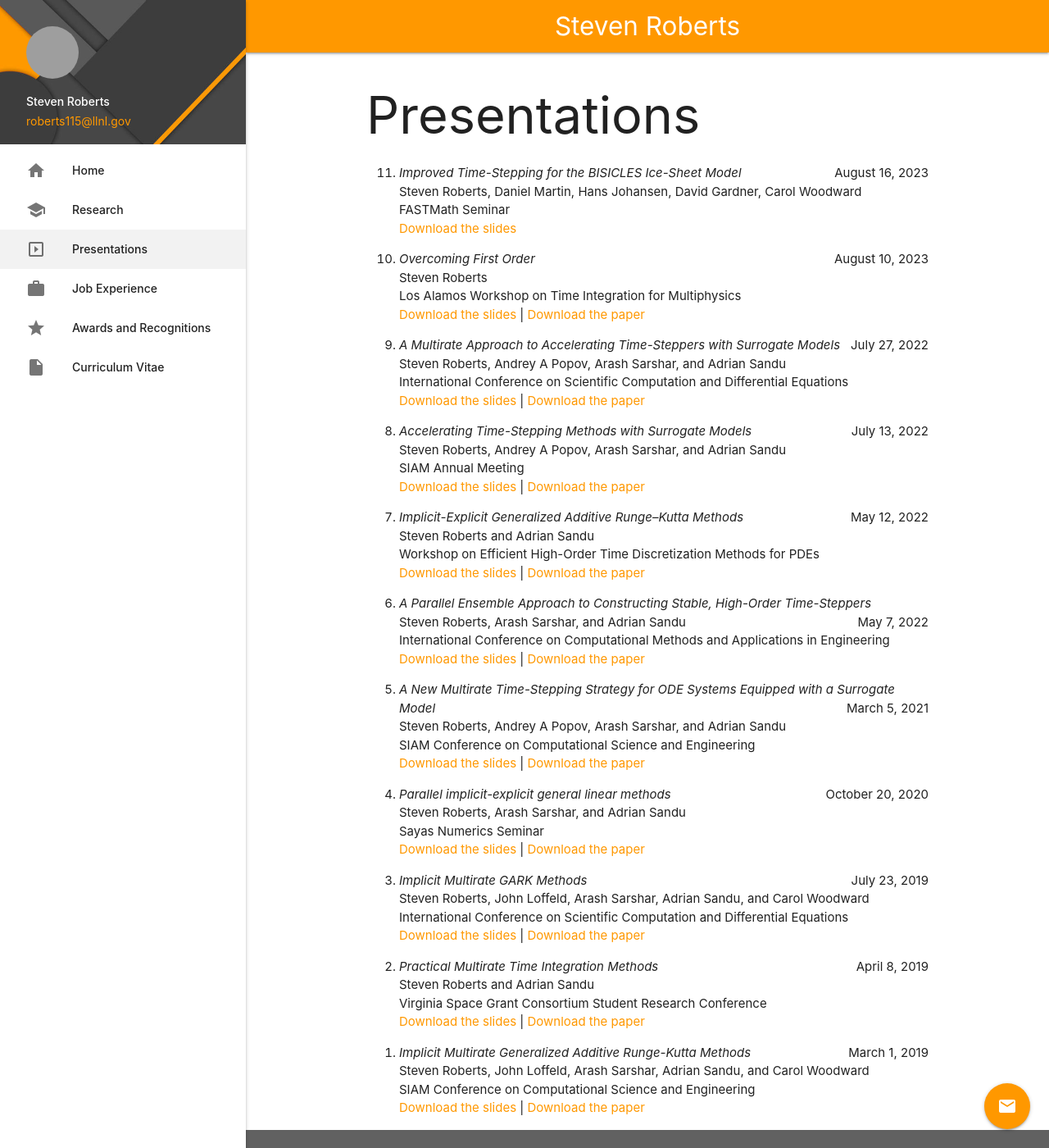
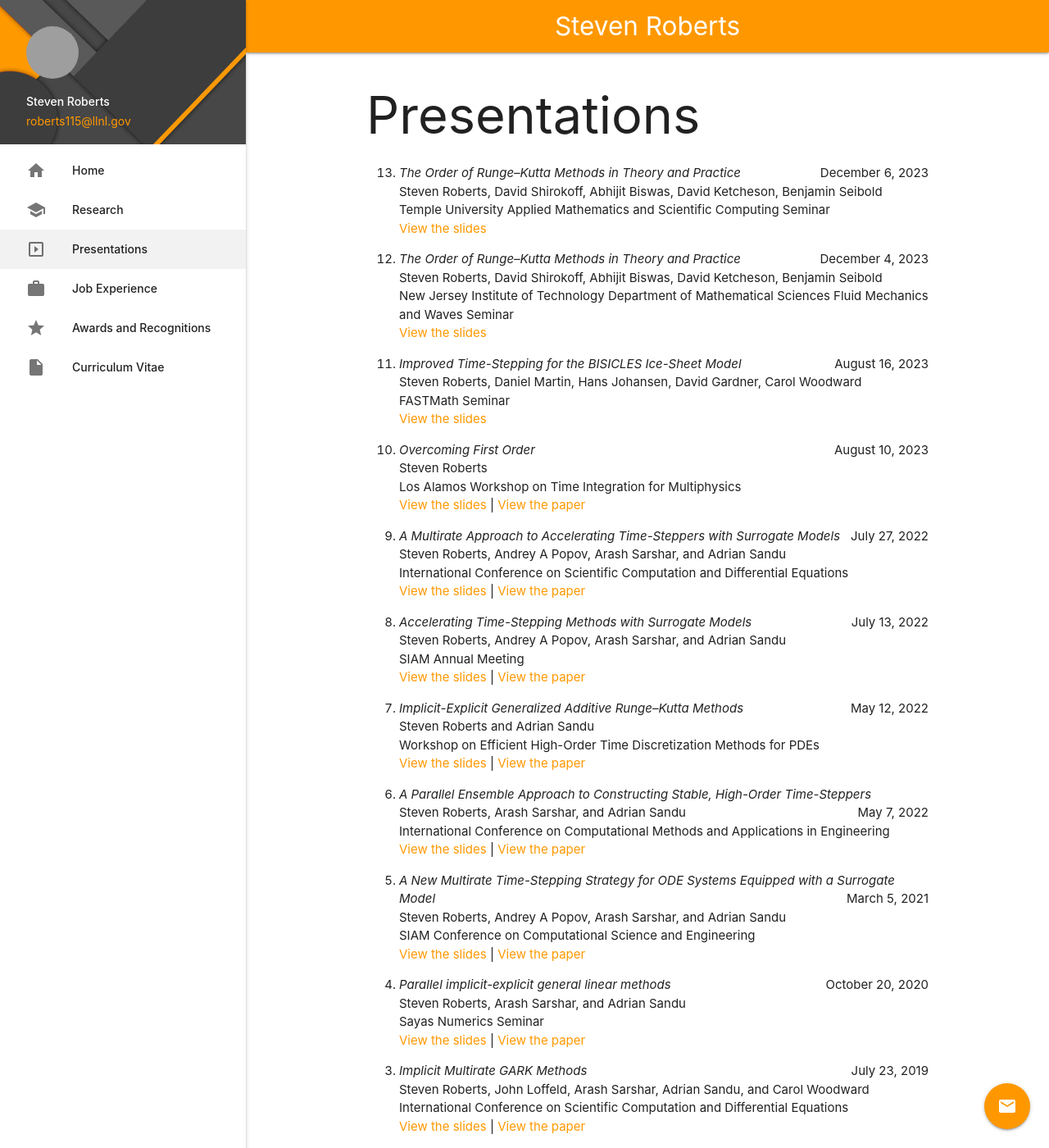
Before and after one commit to Steven-Roberts/Steven-Roberts.github.io, a Jekyll site: the page built from presentations/index.md, in a window 1280 px wide and 1400 px high. Shown: the whole window at 82% size. Built offline with Jekyll 4.4.1, drawn with Linux system fonts in a browser that asks for light colours; some of the changed text lies outside the part shown; grey boxes are pictures that could not be loaded.

Commit message:
Add seminar talks

```diff
--- a/_includes/presentations.html
+++ b/_includes/presentations.html
@@ -15,12 +15,12 @@
       <br />
 
       {% if presentations.slides %}
-      <a href="{{ presentations.slides }}">Download the slides</a>
+      <a href="{{ presentations.slides }}">View the slides</a>
       {% endif %}
 
       {% if presentations.paper %}
       {% if presentations.slides %} | {% endif %}
-      <a href="{{ presentations.paper }}">Download the paper</a>
+      <a href="{{ presentations.paper }}">View the paper</a>
       {% endif %}
     </p>
   </li>
--- a/presentations/index.md
+++ b/presentations/index.md
@@ -4,6 +4,18 @@ title: Presentations
 priority: 80
 icon: slideshow
 presentations:
+  - title: The Order of Runge–Kutta Methods in Theory and Practice
+    authors: Steven Roberts, David Shirokoff, Abhijit Biswas, David Ketcheson, Benjamin Seibold
+    venue: Temple University Applied Mathematics and Scientific Computing Seminar
+    date: December 6, 2023
+    slides: /presentations/Temple-2023-Order-of-RK.pdf
+
+  - title: The Order of Runge–Kutta Methods in Theory and Practice
+    authors: Steven Roberts, David Shirokoff, Abhijit Biswas, David Ketcheson, Benjamin Seibold
+    venue: New Jersey Institute of Technology Department of Mathematical Sciences Fluid Mechanics and Waves Seminar
+    date: December 4, 2023
+    slides: /presentations/NJIT-2023-Order-of-RK.pdf
+
   - title: Improved Time-Stepping for the BISICLES Ice-Sheet Model
     authors: Steven Roberts, Daniel Martin, Hans Johansen, David Gardner, Carol Woodward
     venue: FASTMath Seminar
```
Also changed, not shown: Gemfile.lock, 2 other files.
